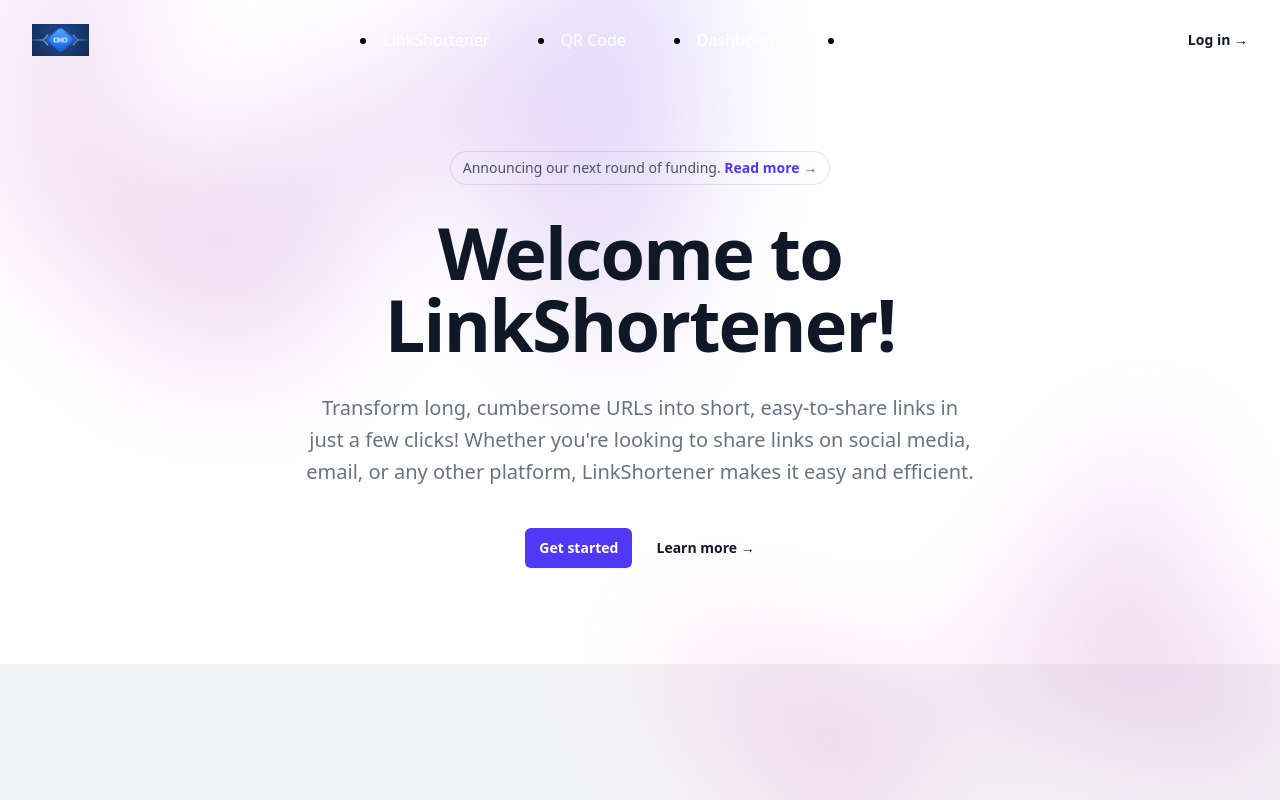
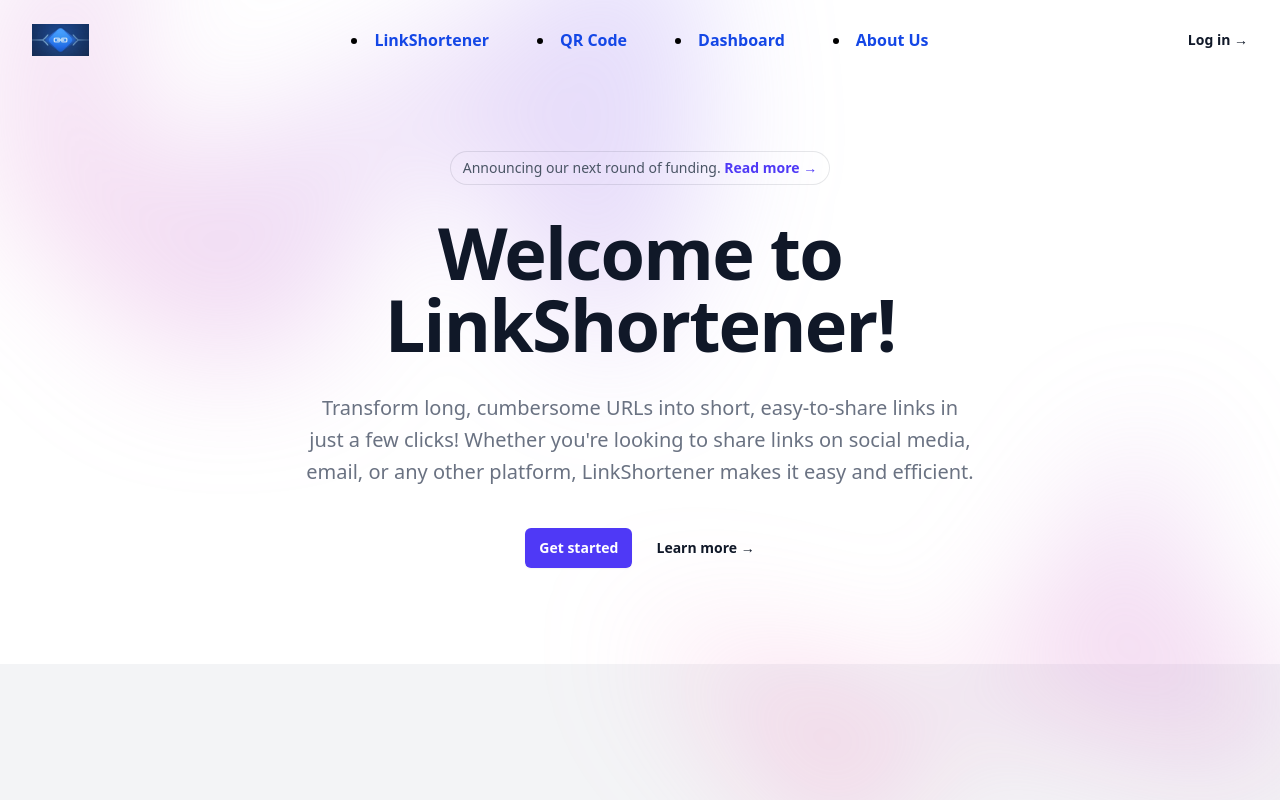
Before and after one commit to Nipz66/url-shortner, a React (Vite) app in the folder frontend/url-frontend/: page / in a window 1280 px wide. Shown: the top 800 px of the page. Built offline with nearby package versions, Linux system fonts and the light colour scheme.

Commit message:
nav bar change

```diff
--- a/frontend/url-frontend/src/components/Head/Header.jsx
+++ b/frontend/url-frontend/src/components/Head/Header.jsx
@@ -43,7 +43,7 @@ function Header() {
                     <div className="hidden lg:flex lg:gap-x-12">
                         {navigation.map((item, index) => (
                             <li key={index}>
-                                <Link to={item.href} className="text-white hover:text-gray-300">
+                                <Link to={item.href} className="text-blue-700 hover:text-gray-300 font-semibold">
                                     {item.name}
                                 </Link>
                             </li>
--- a/frontend/url-frontend/src/components/Navbar/Navbar.jsx
+++ /dev/null
@@ -1,9 +0,0 @@
-import React from 'react'
-
-function Navbar() {
-    return (
-        <div>Navbar</div>
-    )
-}
-
-export default Navbar
```
